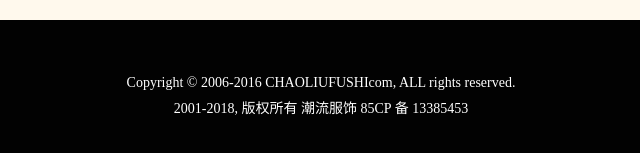
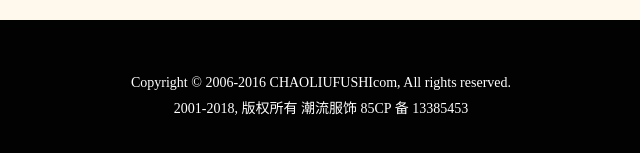
Before and after one commit to 550645679/HTMLCourse, a plain HTML site: page Delivery/index.html in a window 1280 px wide. Shown: the part 1395-1548 px from the top of the page, 319-959 px from the left. Drawn offline with Linux system fonts and the light colour scheme.

Commit message:
Fix
Fix footer "Caps" error

```diff
--- a/Delivery/index.html
+++ b/Delivery/index.html
@@ -70,7 +70,7 @@
         </div>
     </div>
     <div id="footer">
-        <p>Copyright &copy; 2006-2016 CHAOLIUFUSHIcom, ALL rights reserved.</p>
+        <p>Copyright &copy; 2006-2016 CHAOLIUFUSHIcom, All rights reserved.</p>
         <p>2001-2018, 版权所有 潮流服饰 85CP 备 13385453</p>
     </div>
 </body>
```
